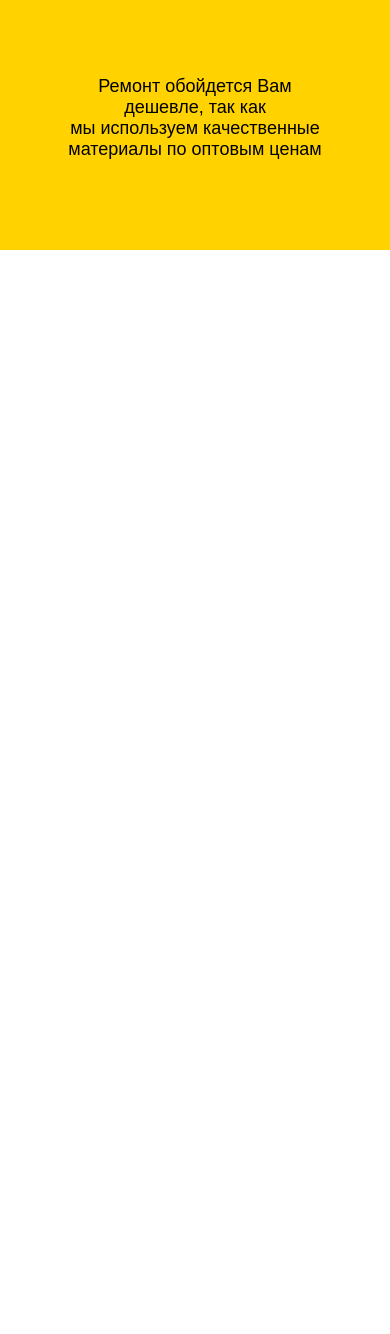
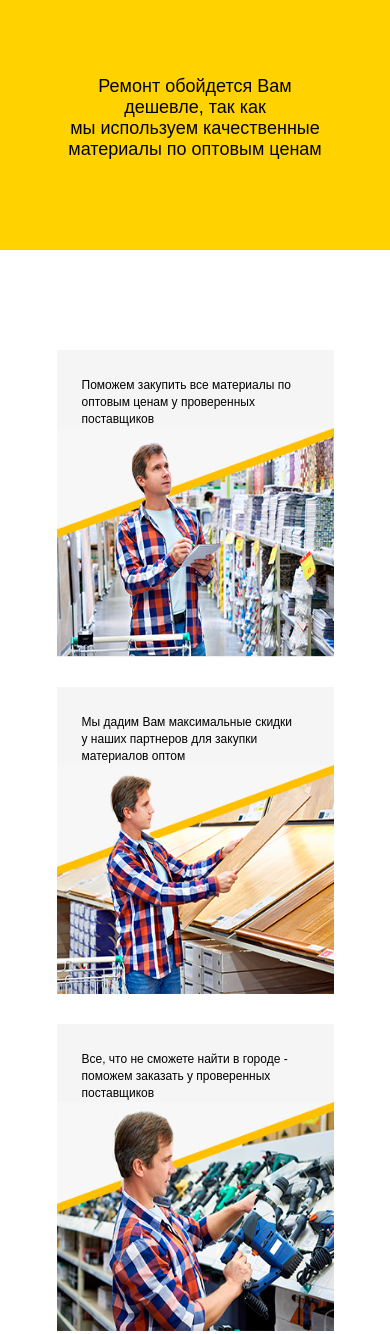
Before and after one commit to NikitaDrago/repeir, a plain HTML site: page index.html in a window 390 px wide. Shown: the part 6624-7958 px from the top of the page. Before the commit the page ends 6874 px from the top, so only its background shows below. Drawn offline with Linux system fonts and the light colour scheme.

Commit message:
support block

```diff
--- a/index.html
+++ b/index.html
@@ -203,8 +203,30 @@
     </section>
     <section class="attention">
         <div class="container">
-            <div class="attention__text">Ремонт обойдется Вам дешевле, так как<br> мы используем качественные материалы по
+            <div class="attention__text">Ремонт обойдется Вам дешевле, так как<br> мы используем качественные материалы
+                по
                 оптовым ценам</div>
+        </div>
+    </section>
+    <section class="support">
+        <div class="container">
+            <div class="support__wrapper">
+                <div class="support-block">
+                    <span class="support-block__description">Поможем закупить все материалы
+                        по оптовым ценам у проверенных поставщиков</span>
+                    <img src="img/support-photo-1.png" alt="" class="support-block__img">
+                </div>
+                <div class="support-block">
+                    <span class="support-block__description">Мы дадим Вам максимальные скидки
+                        у наших партнеров для закупки материалов оптом</span>
+                    <img src="img/support-photo-2.png" alt="" class="support-block__img">
+                </div>
+                <div class="support-block">
+                    <span class="support-block__description">Все, что не сможете найти в городе -
+                        поможем заказать у проверенных поставщиков</span>
+                    <img src="img/support-photo-3.png" alt="" class="support-block__img">
+                </div>
+            </div>
         </div>
     </section>
     </div>
--- /dev/null
+++ b/sass/blocks/_support.sass
@@ -0,0 +1,38 @@
+.support
+    padding-top: 100px
+    padding-bottom: 140px
+    min-width: 320px
+    &__wrapper
+        display: flex
+        justify-content: space-between
+        flex-wrap: wrap
+    &-block
+        width: 370px
+        height: 410px
+        background-color: $block-color
+        display: flex
+        flex-direction: column
+        justify-content: space-between
+        &__img
+            width: 370px
+            height: 260px
+        &__description
+            font-size: 16px
+            font-weight: 400
+            line-height: 23px
+            margin-left: 25px
+            margin-top: 27px
+            width: 77%
+@media(max-width: 1200px)
+    .support
+        &__wrapper
+            align-items: center
+            flex-direction: column
+        &-block
+            width: 277px
+            height: 307px
+            margin-bottom: 30px
+            &__description
+                width: 77%
+                font-size: 12px
+                line-height: 17px
--- a/sass/style.sass
+++ b/sass/style.sass
@@ -7,3 +7,4 @@
 @import 'blocks/price'
 @import 'blocks/steps'
 @import 'blocks/attention'
+@import 'blocks/support'
```
Also changed, not shown: css/style.css, img/document-1.png (added), img/document-2.png (added), img/document-3.png (added), img/support-photo-1.png (added), img/support-photo-2.png (added), img/support-photo-3.png (added), 1 other file.
